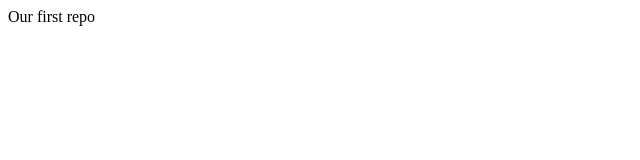
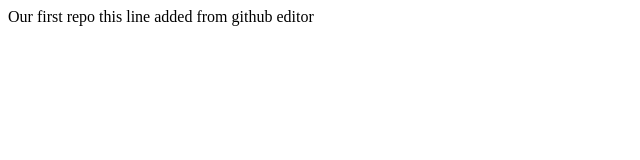
Before and after one commit to htpham/git-course-repo, a website: page index.html in a window 1280 px wide. Shown: the whole page, without its empty margins (0-640 px from the left). Drawn offline with Linux system fonts and the light colour scheme.

Commit message:
add another line of text from GitHub

```diff
--- a/index.html
+++ b/index.html
@@ -2,5 +2,6 @@
 <html>
 	<body>
 		Our first repo
+		this line added from github editor
 	</body>
 </html>
```
